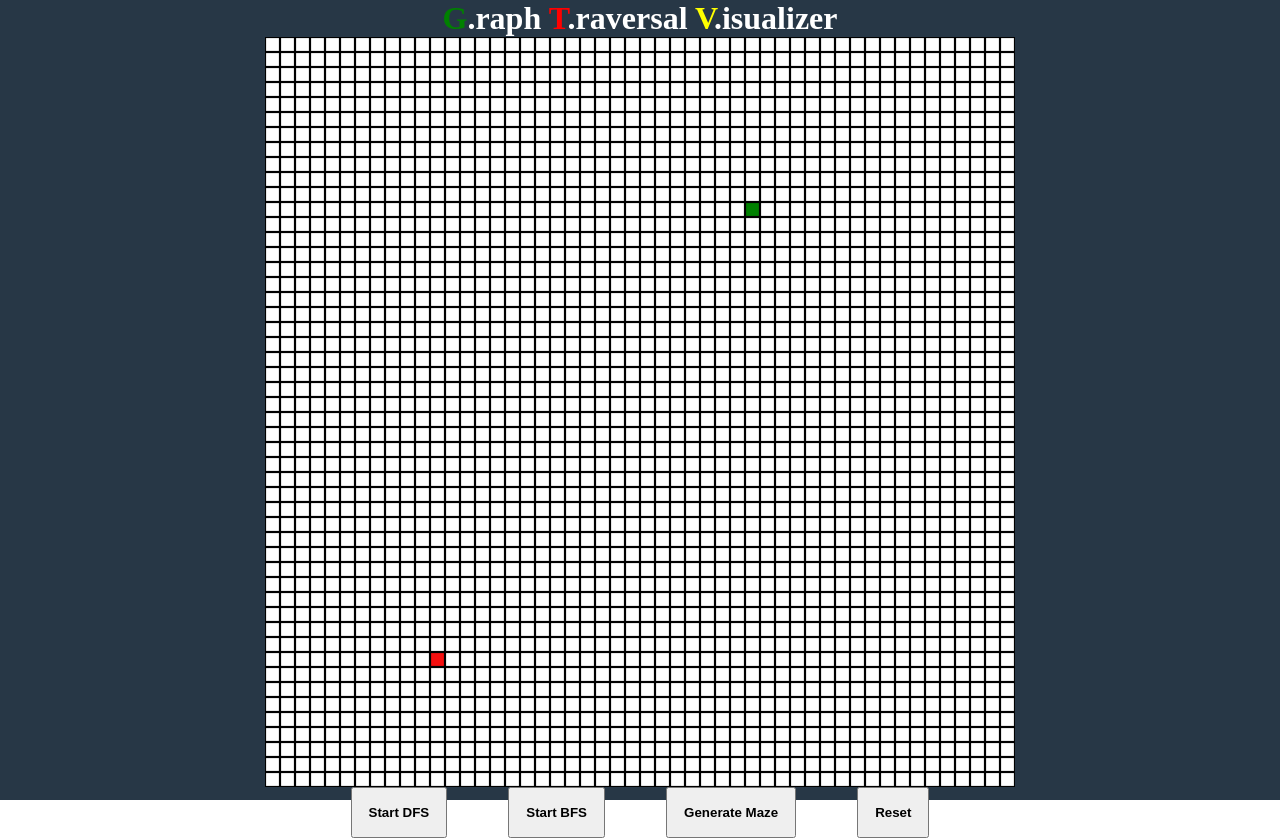
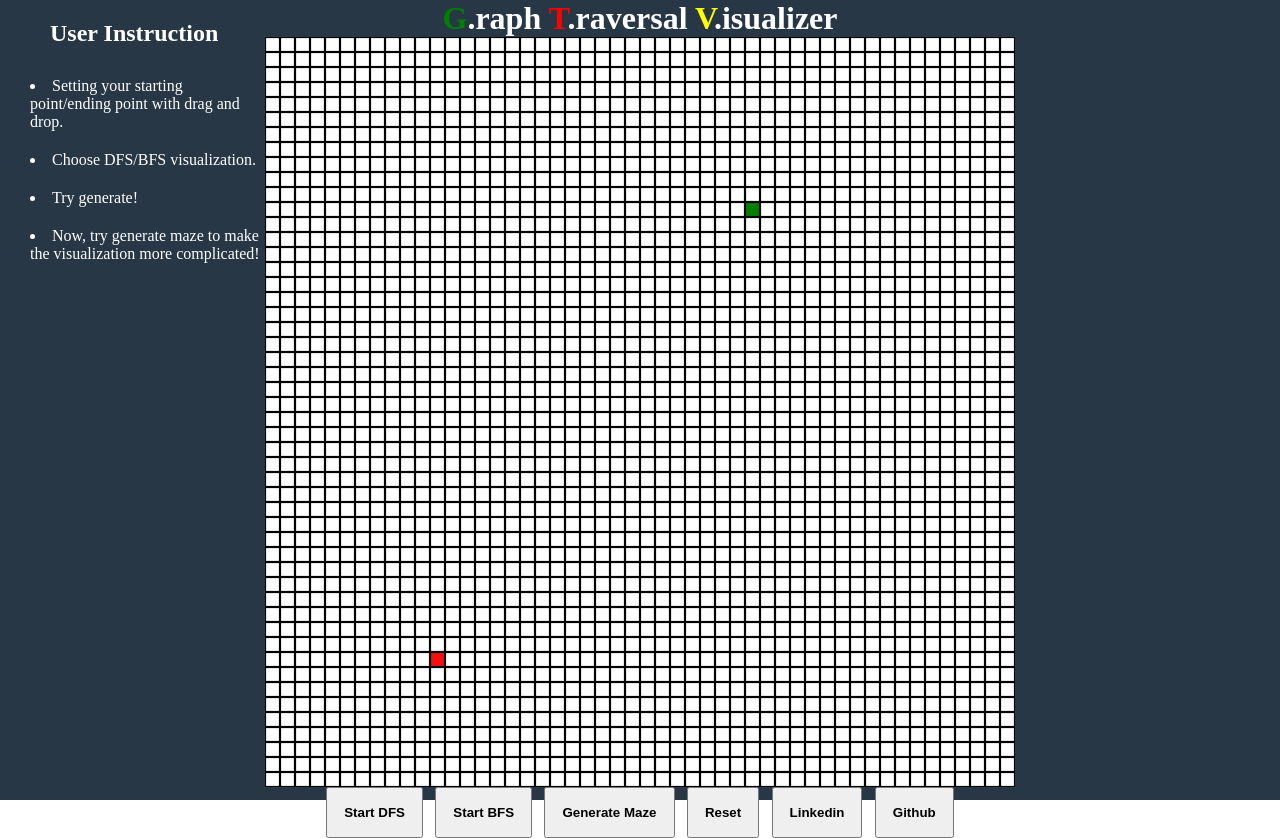
Before and after one commit to xiaoyu322/graphTraversalVisualizer, a plain HTML site: page index.html in a window 1280 px wide. Drawn offline with Linux system fonts and the light colour scheme.

Commit message:
addInstruction

```diff
--- a/index.html
+++ b/index.html
@@ -41,6 +41,23 @@
         padding: 1rem;
         font-weight: bold;
       }
+      .user-Instruction{
+        float: left;
+        width: 250px;
+        margin-top: -800px;
+        margin-left: 20px;
+        color: white;
+      }
+      .line{
+        padding: 10px;
+      }
+      h2{
+        margin-left: 30px;
+      }
+      a{
+        text-decoration: none;
+        color: black
+      }
     </style>
   </head>
   <body>
@@ -58,7 +75,18 @@
         <button id="bfsButton">Start BFS</button>
         <button id="mazeButton">Generate Maze</button>
         <button id="resetButton">Reset</button>
+        <!-- <button href="https://www.linkedin.com/in/xiao-yu-0a18449b/">Linkedin</button>
+        <button href="https://github.com/xiaoyu322">Github</button> -->
+        <button id="resetButton"><a  href="https://www.linkedin.com/in/xiao-yu-0a18449b/">Linkedin</a></button>
+        <button id="resetButton"><a  href="https://github.com/xiaoyu322">Github</a></button>
       </div>
+    </div>
+    <div class='user-Instruction'>
+      <h2>User Instruction</h2>
+      <li class='line'>Setting your starting point/ending point with drag and drop.</li>
+      <li class='line'>Choose DFS/BFS visualization.</li>
+      <li class='line'>Try generate!</li>
+      <li class='line'>Now, try generate maze to make the visualization more complicated!</li>
     </div>
     <script src="main.js"></script>
   </body>
```
